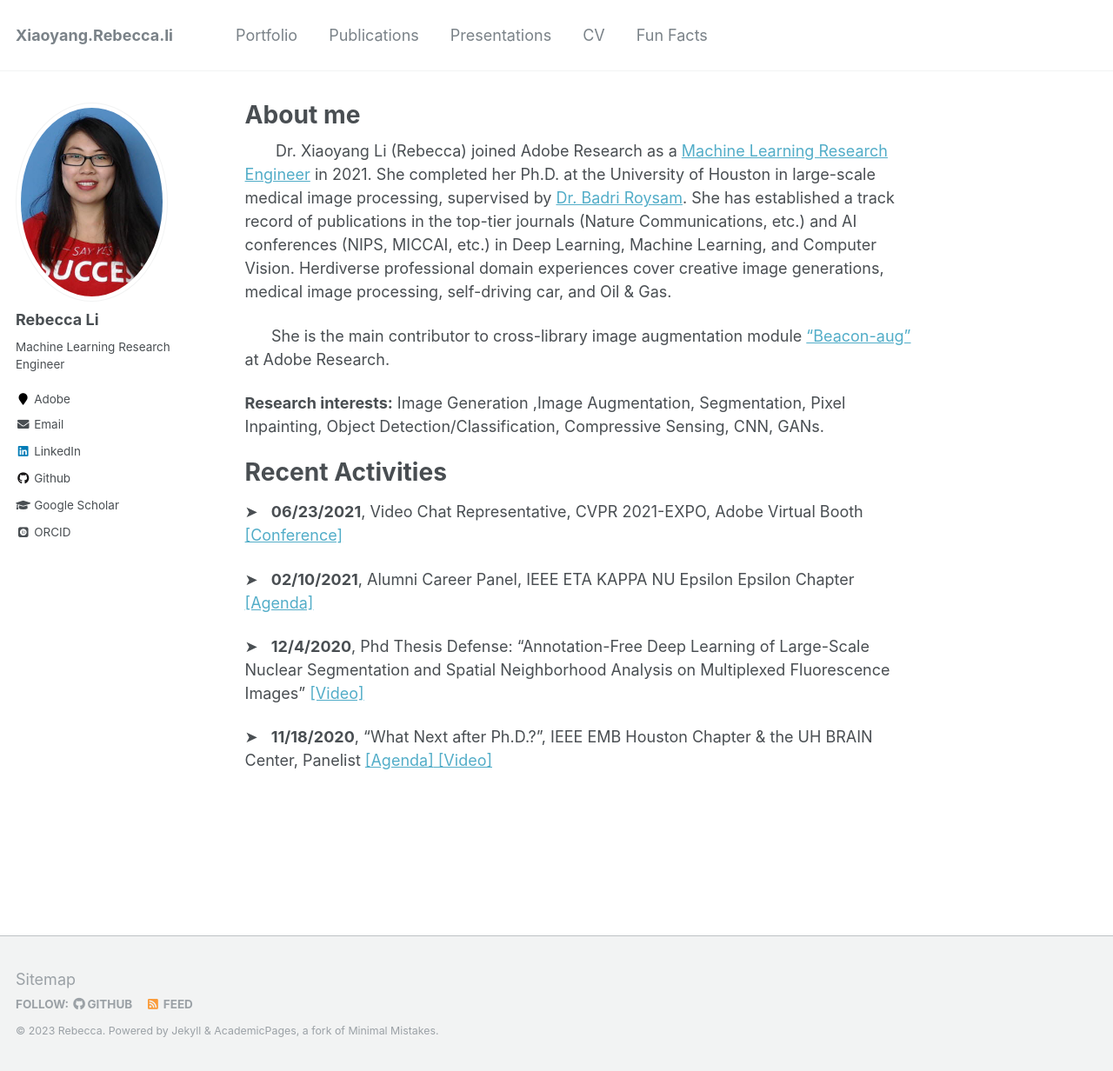
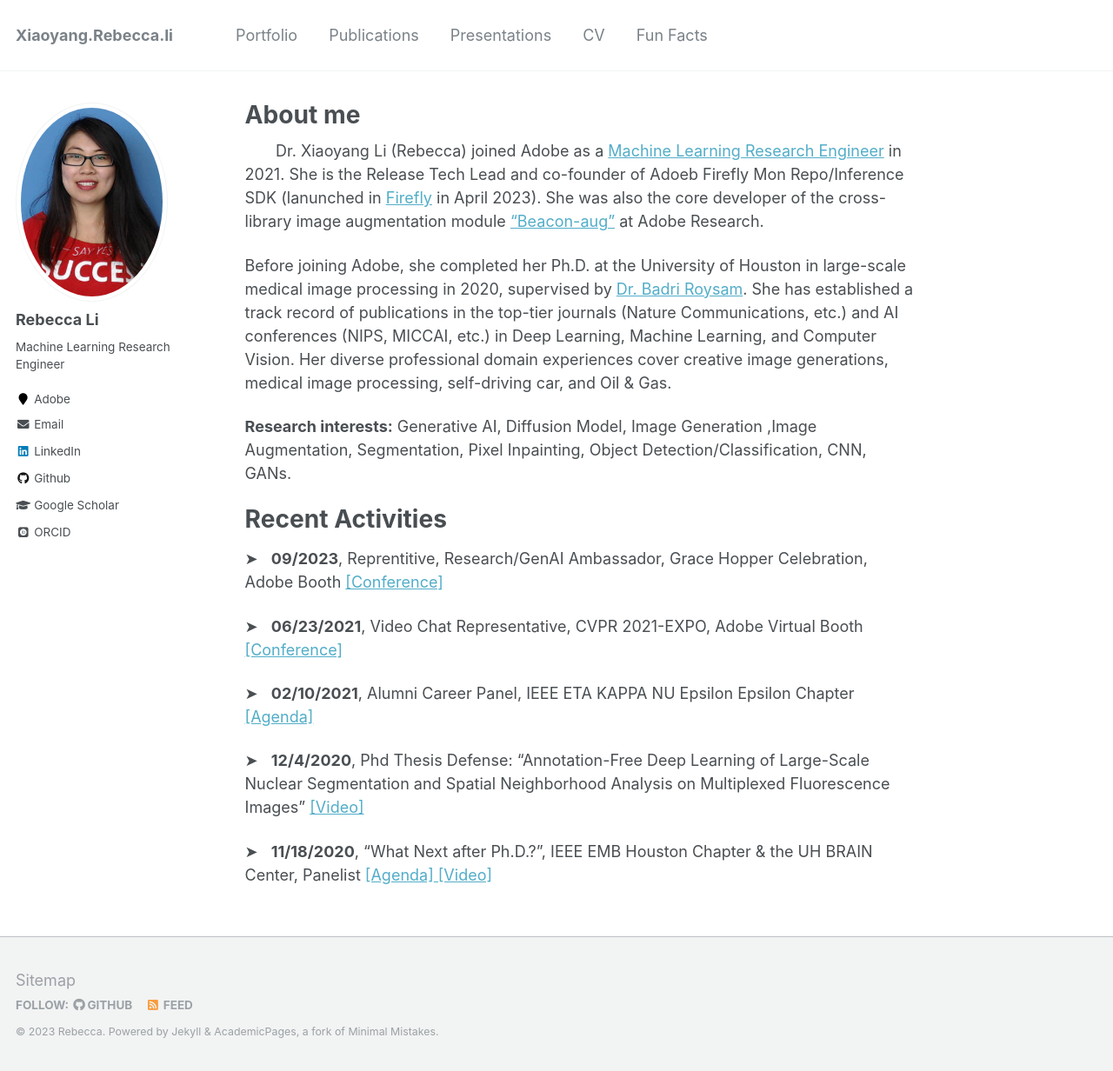
Before and after one commit to Xiaoyang-Rebecca/xiaoyang-rebecca.github.io, a Jekyll site: the page built from _pages/about.md, in a window 1280 px wide and 1232 px high. Shown: the whole window at 87% size. Built offline with Jekyll 4.4.1, drawn with Linux system fonts in a browser that asks for light colours; some web fonts are replaced.

Commit message:
Update about.md

```diff
--- a/_pages/about.md
+++ b/_pages/about.md
@@ -10,17 +10,19 @@ redirect_from:
 
 
 
-&nbsp;&nbsp;&nbsp;&nbsp;&nbsp;&nbsp; Dr. Xiaoyang Li (Rebecca) joined Adobe Research as a [Machine Learning Research Engineer](https://research.adobe.com/person/xiaoyang-rebecca/) in 2021. She completed her Ph.D. at the University of Houston in large-scale medical image processing, supervised by [Dr. Badri Roysam](http://www.ee.uh.edu/faculty/roysam). She has established a track record of publications in the top-tier journals (Nature Communications, etc.) and AI conferences (NIPS, MICCAI, etc.) in Deep Learning, Machine Learning, and Computer Vision. Herdiverse professional domain experiences cover creative image generations,  medical image processing, self-driving car, and Oil & Gas.
+&nbsp;&nbsp;&nbsp;&nbsp;&nbsp;&nbsp; Dr. Xiaoyang Li (Rebecca) joined Adobe  as a [Machine Learning Research Engineer](https://research.adobe.com/person/xiaoyang-rebecca/) in 2021. She is the Release Tech Lead and co-founder of Adoeb Firefly Mon Repo/Inference SDK (lanunched in [Firefly](https://firefly.adobe.com/) in April 2023). She was also the core developer of the cross-library image augmentation module  ["Beacon-aug"](https://adobe-research.github.io/beacon-aug/) at Adobe Research.
 
-&nbsp;&nbsp;&nbsp;&nbsp;&nbsp;&nbsp;She is the main contributor to cross-library image augmentation module  ["Beacon-aug"](https://adobe-research.github.io/beacon-aug/) at Adobe Research.
+Before joining Adobe, she completed her Ph.D. at the University of Houston in large-scale medical image processing in 2020, supervised by [Dr. Badri Roysam](http://www.ee.uh.edu/faculty/roysam). She has established a track record of publications in the top-tier journals (Nature Communications, etc.) and AI conferences (NIPS, MICCAI, etc.) in Deep Learning, Machine Learning, and Computer Vision. Her diverse professional domain experiences cover creative image generations,  medical image processing, self-driving car, and Oil & Gas.
 
-**Research interests:** Image Generation ,Image Augmentation,  Segmentation, Pixel Inpainting, Object Detection/Classification, Compressive Sensing, CNN, GANs.
+
+**Research interests:** Generative AI, Diffusion Model, Image Generation ,Image Augmentation,  Segmentation, Pixel Inpainting, Object Detection/Classification, CNN, GANs.
 
 
 <!-- # Portfolio -->
 
 Recent Activities
 ======
+&#10148; &nbsp;  **09/2023**, Reprentitive, Research/GenAI Ambassador, Grace Hopper Celebration, Adobe Booth  [[Conference]]([http://cvpr2021.thecvf.com/node/48](https://ghc.anitab.org/))
 
 &#10148; &nbsp;  **06/23/2021**, Video Chat Representative, CVPR 2021-EXPO, Adobe Virtual Booth [[Conference]](http://cvpr2021.thecvf.com/node/48)
 
@@ -52,6 +54,8 @@ Related Projects
 <!--
 Presentations
 ======
+
+- Andriushchenko, M.,**X. Rebecca. Li**, Oxholm, G., Gittings, T., Bui, T., Flammarion, N. and Collomosse, J., 2022. ARIA: Adversarially Robust Image Attribution for Content Provenance. In Proceedings of the IEEE/CVF Conference on Computer Vision and Pattern Recognition (pp. 33-43).
 -	**X. Rebecca. Li**, B. Roysam,. Van Nguyen, H., “Toward Zero Human Efforts: Iterative Training Framework for Noisy Segmentation Label”, *Grace Hopper Celebration*, General Poster, 2020. [[Poster]](https://www.researchgate.net/publication/343385839_Toward_Zero_Human_Efforts_Iterative_Training_Framework_for_Noisy_Segmentation_Label")
 -	B.Roysam, H. Nguyen, S.Prasad , J.Jahanipour, **X, Li**.  et al. “Brain Tissue Analytics for Accelerating Drug Discovery”, *2019 Rice Data Science Conference*. [[Abstract]](https://2019datascienceconference.sched.com/speaker/xiaoyang_li.2019apwp)
 -	 **X. Rebecca. Li.**, et al.. Generative Inpainting Network Applications on Seismic Image Compression and Non-Uniform Sampling. Workshop on Neural Information Processing Systems (NIPS): Solving Inverse Problems with Deep Networks (2019).  [[Poster]](https://www.researchgate.net/publication/342393127_Generative_Inpainting_Network_Applications_On_Seismic_Image_Compression?_sg=NLR-jR1kH68IGpgbIZWBGn_b0EgQeDCJd4v2NqKtkUhztF4yumiDb8Q8pDBBCIoya02jgPwoxpJ7-0PgaAy4_kuyI4OJGvAcpIPhcKMX.1u4TvNJH7fYLPtz5wlzLw8faQN65sw0TkNcnhYTUnxyA2dneET2USKgvHbT3MBGyuNef8YMOYLMRuN_YYBv52w)
```
Also changed, not shown: other parts of _pages/about.md (+1 -1 lines).
